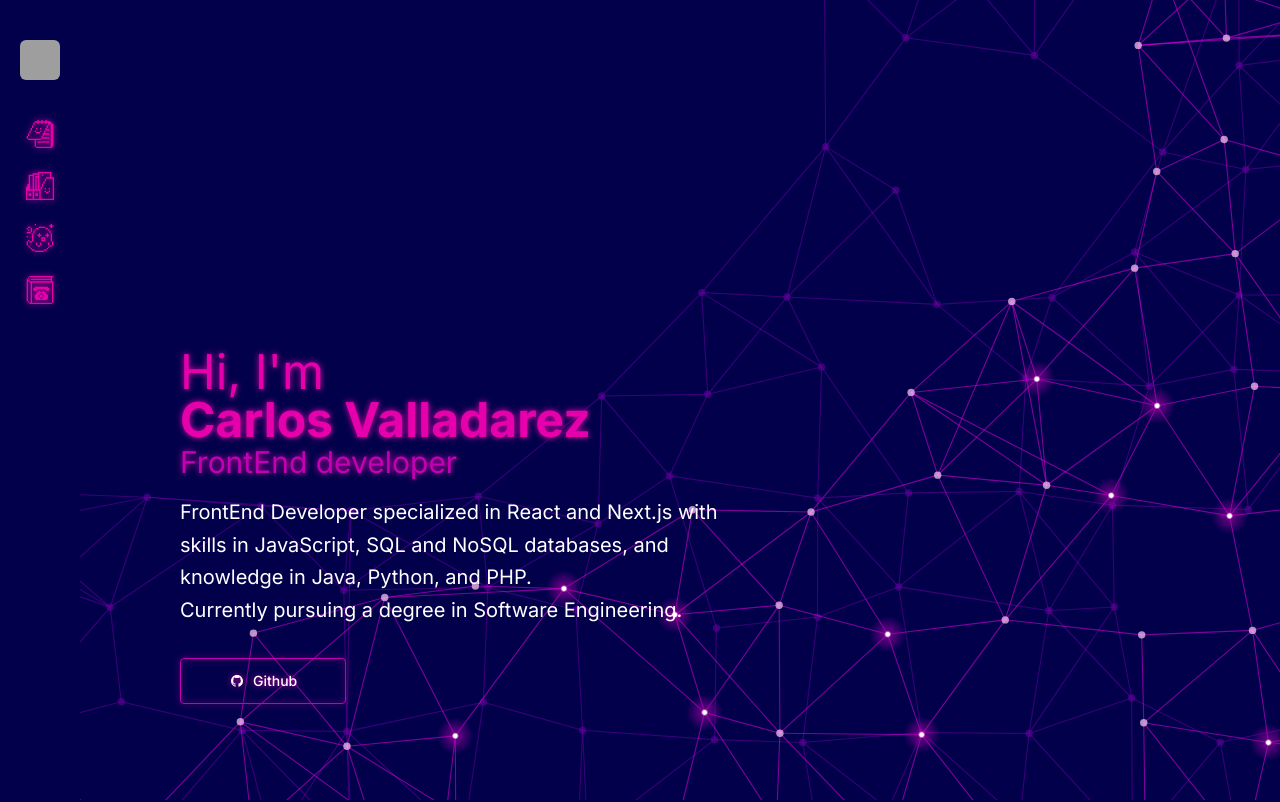
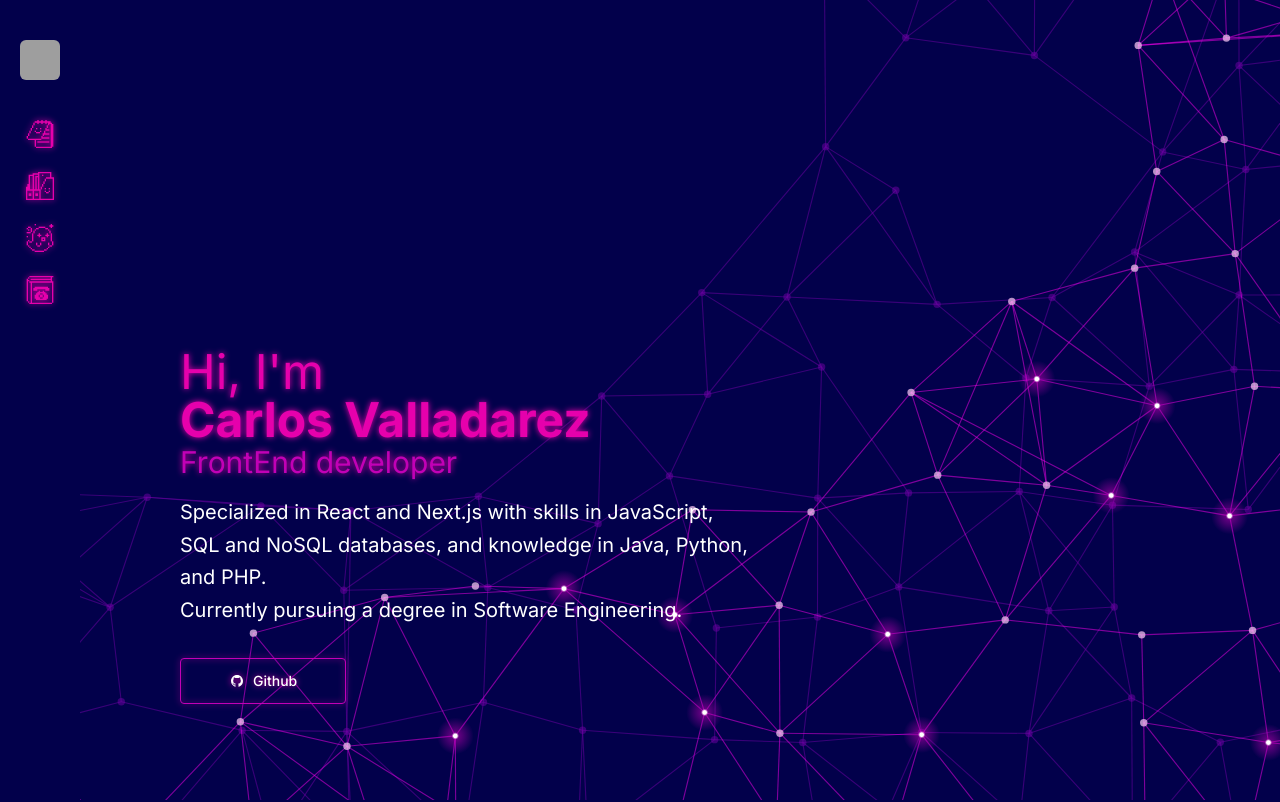
Before and after one commit to chey3002/Potfolio, a Next.js app: page / in a window 1280 px wide. Shown: the top 802 px of the page. Built offline with nearby package versions, Linux system fonts and the light colour scheme; grey boxes are pictures that could not be loaded.

Commit message:
Update heroBanner.jsx

```diff
--- a/src/components/heroBanner.jsx
+++ b/src/components/heroBanner.jsx
@@ -13,7 +13,7 @@ export default function HeroBanner() {
                         FrontEnd developer
                     </h1>
                     <p className="mx-auto mt-4 max-w-xl sm:text-xl sm:leading-relaxed">
-                        FrontEnd Developer specialized in React and Next.js with skills in JavaScript, SQL and NoSQL databases, and knowledge in Java, Python, and PHP.
+                        Specialized in React and Next.js with skills in JavaScript, SQL and NoSQL databases, and knowledge in Java, Python, and PHP.
                     </p>
                     <p className="mx-auto max-w-xl sm:text-xl sm:leading-relaxed">
                         Currently pursuing a degree in Software Engineering.
```
